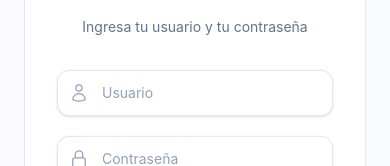
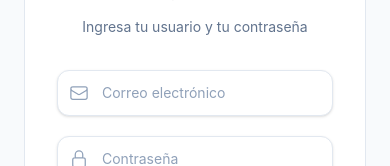
Before and after one commit to wagnerwilliam/w_wallet_web, a React (Vite) app: page / in a window 390 px wide. Shown: the part 321-487 px from the top of the page. Built offline with nearby package versions, Linux system fonts and the light colour scheme.

Commit message:
Agrega algunas mejoras para los componentes en mobile.

```diff
--- a/src/components/auth/Login.jsx
+++ b/src/components/auth/Login.jsx
@@ -1,6 +1,6 @@
 import Input from "../base/Input";
 import Button from "../base/Button";
-import { UserIcon, LockClosedIcon } from "@heroicons/react/24/outline";
+import { EnvelopeIcon, LockClosedIcon } from "@heroicons/react/24/outline";
 import Icon from "../base/Icon";
 
 import AuthHeader from "./AuthHeader";
@@ -22,16 +22,20 @@ const Login = () => {
       <form className="mt-8 space-y-5">
         {/* username */}
         <div className="relative flex items-center group">
-          <Icon icon={UserIcon} className={iconClass} />
+          <Icon icon={EnvelopeIcon} className={iconClass} />
 
-          <Input type="text" placeholder="Usuario" px="px-11" />
+          <Input
+            type="email"
+            placeholder="Correo electrónico"
+            className="px-11"
+          />
         </div>
 
         {/* password */}
         <div className="relative flex items-center group">
           <Icon icon={LockClosedIcon} className={iconClass} />
 
-          <Input type="password" placeholder="Contraseña" px="px-11" />
+          <Input type="password" placeholder="Contraseña" className="px-11" />
         </div>
 
         {/* button */}
--- a/src/components/auth/Register.jsx
+++ b/src/components/auth/Register.jsx
@@ -11,7 +11,7 @@ const Register = () => {
         subtitle="Empieza a controlar tus finanzas"
       />
       <form className="mt-8 space-y-5">
-        <Input type="text" placeholder="Usuario" px="px-4" />
+        <Input type="text" placeholder="Nombre completo" px="px-4" />
         <Input type="email" placeholder="Correo electrónico" px="px-4" />
         <Input type="password" placeholder="Contraseña" px="px-4" />
         <Input type="password" placeholder="Confirmar contraseña" px="px-4" />
--- a/src/components/base/Input.jsx
+++ b/src/components/base/Input.jsx
@@ -1,29 +1,22 @@
-const Input = ({ placeholder, type, px }) => {
+import { baseInputStyles, inputVariants } from "../utils/inputVariants";
+
+const Input = ({
+  type = "text",
+  placeholder,
+  variant = "primary",
+  className = "",
+  ...props
+}) => {
   return (
     <input
       type={type}
       placeholder={placeholder}
       className={`
-            block w-full py-3 ${px}
-
-            font-sans
-            text-sm text-slate-700 placeholder:text-slate-400
-
-            bg-white
-            border border-slate-200
-            rounded-xl
-
-            shadow-sm
-
-            transition-all duration-200
-
-            focus:border-[#0F766E]
-            focus:ring-4
-            focus:ring-[#0F766E]/15
-            focus:outline-none
-
-            hover:border-slate-300
-            `}
+        ${baseInputStyles}
+        ${inputVariants[variant]}
+        ${className}
+      `}
+      {...props}
     />
   );
 };
--- /dev/null
+++ b/src/components/base/Label.jsx
@@ -0,0 +1,17 @@
+const Label = ({ text }) => {
+  return (
+    <label
+      className="
+                  block
+                  text-xs
+                  font-semibold
+                  tracking-wide
+                  text-slate-600
+              "
+    >
+      {text}
+    </label>
+  );
+};
+
+export default Label;
--- a/src/components/base/Search.jsx
+++ b/src/components/base/Search.jsx
@@ -1,35 +1,8 @@
+import Input from "./Input";
+
 const Search = ({ placeholder }) => {
   return (
-    <input
-      placeholder={placeholder}
-      className="
-                    w-full max-w-sm
-                    px-4 py-2.5
-
-                    bg-white/70
-                    backdrop-blur-md
-
-                    border border-slate-100
-
-                    rounded-xl
-
-                    text-sm text-slate-700
-                    placeholder:text-slate-400
-
-                    shadow-sm
-
-                    transition-all
-
-                    hover:bg-white/80
-                    hover:border-slate-200
-
-                    focus:outline-none
-                    focus:bg-white
-                    focus:ring-4
-                    focus:ring-[#0F766E]/10
-                    focus:border-[#0F766E]
-                "
-    />
+    <Input placeholder={placeholder} variant="search" className="max-w-sm" />
   );
 };
 
--- a/src/components/categorias/Categorias.jsx
+++ b/src/components/categorias/Categorias.jsx
@@ -2,9 +2,9 @@ import Row from "../table/Row";
 import Search from "../base/Search";
 import Button from "../base/Button";
 import Table from "../table/Table";
-import { CategoriasTableHead } from "../utils/tablesHead";
+import { CategoriasTableHead } from "../utils/categorias/tablesHead";
 import { useState, useEffect } from "react";
-import CreateModal from "../base/CreateModal";
+import CreateModal from "./CreateCategoriaModal";
 
 const Categorias = () => {
   const categorias = [
--- a/src/components/base/CreateModal.jsx
+++ b/src/components/categorias/CreateCategoriaModal.jsx
@@ -1,5 +1,7 @@
 import { useState } from "react";
-import Button from "./Button";
+import Button from "../base/Button";
+import Input from "../base/Input";
+import Label from "../base/Label";
 
 const CreateModal = ({ open, setModal }) => {
   if (!open) return null;
@@ -29,33 +31,26 @@ const CreateModal = ({ open, setModal }) => {
           <h2 className="text-lg font-semibold text-slate-900 tracking-tight">
             Crear categoría
           </h2>
-          <p className="text-sm text-slate-500">
+          {/* <p className="mt-2 text-sm text-slate-500">
             Organiza tus ingresos y gastos de forma clara
-          </p>
+          </p> */}
         </div>
 
         {/* FORM */}
         <form className="space-y-4">
           {/* NOMBRE */}
-          <div>
-            <label className="text-xs font-medium text-slate-600">Nombre</label>
-            <input
-              name="nombre"
+          <div className="space-y-2">
+            <Label text="Nombre" />
+            <Input
+              type="text"
               placeholder="Ej: Alimentación"
-              className="
-                mt-1 w-full
-                px-4 py-2.5
-                bg-slate-50
-                border border-slate-200
-                rounded-xl
-                text-sm text-slate-700
-                placeholder:text-slate-400
-                focus:outline-none
-                focus:border-[#0F766E]
-                focus:ring-4
-                focus:ring-[#0F766E]/10
-              "
+              variant="filled"
             />
+          </div>
+
+          <div className="space-y-2">
+            <Label text="Gasto total" />
+            <Input type="text" placeholder="Total de gastos" variant="filled" />
           </div>
 
           {/* TIPO */}
@@ -86,21 +81,9 @@ const CreateModal = ({ open, setModal }) => {
 
           {/* ACTIONS */}
           <div className="pt-4 flex justify-end gap-2">
-            <button
-              type="button"
-              onClick={() => setModal(false)}
-              className="
-                px-4 py-2
-                text-sm font-medium
-                text-slate-600
-                hover:bg-slate-100
-                rounded-xl
-                transition
-              "
-            >
+            <Button variant="ghost" onClick={() => setModal(false)}>
               Cancelar
-            </button>
-
+            </Button>
             <Button variant="primary">Crear categoría</Button>
           </div>
         </form>
--- /dev/null
+++ b/src/components/utils/inputVariants.js
@@ -0,0 +1,82 @@
+export const baseInputStyles = `
+  block w-full
+
+  font-sans
+  text-sm
+
+  rounded-xl
+  transition-all duration-200
+
+  focus:outline-none
+`;
+
+export const inputVariants = {
+  primary: `
+    py-3 px-4
+
+    bg-white
+    border border-slate-200
+
+    text-slate-700
+    placeholder:text-slate-400
+
+    shadow-sm
+
+    hover:border-slate-300
+
+    focus:border-[#0F766E]
+    focus:ring-4
+    focus:ring-[#0F766E]/15
+  `,
+
+  filled: `
+    py-2.5 px-4
+
+    bg-slate-50
+    border border-slate-200
+
+    text-slate-700
+    placeholder:text-slate-400
+
+    hover:border-slate-300
+
+    focus:border-[#0F766E]
+    focus:ring-4
+    focus:ring-[#0F766E]/10
+  `,
+
+  outline: `
+    py-2.5 px-4
+
+    bg-transparent
+    border border-slate-300
+
+    text-slate-700
+    placeholder:text-slate-400
+
+    focus:border-[#0F766E]
+    focus:ring-4
+    focus:ring-[#0F766E]/10
+  `,
+
+  search: `
+    py-2.5 px-4
+
+    bg-white/70
+    backdrop-blur-sm
+
+    border border-slate-100
+
+    text-slate-700
+    placeholder:text-slate-400
+    rounded-xl
+
+    shadow-sm
+
+    hover:border-slate-200
+
+    focus:border-[#0F766E]/30
+    focus:ring-4
+    focus:ring-[#0F766E]/10
+  `,
+};
```
Also changed, not shown: src/components/utils/categorias/tablesHead.js (renamed from src/components/utils/tablesHead.js).
